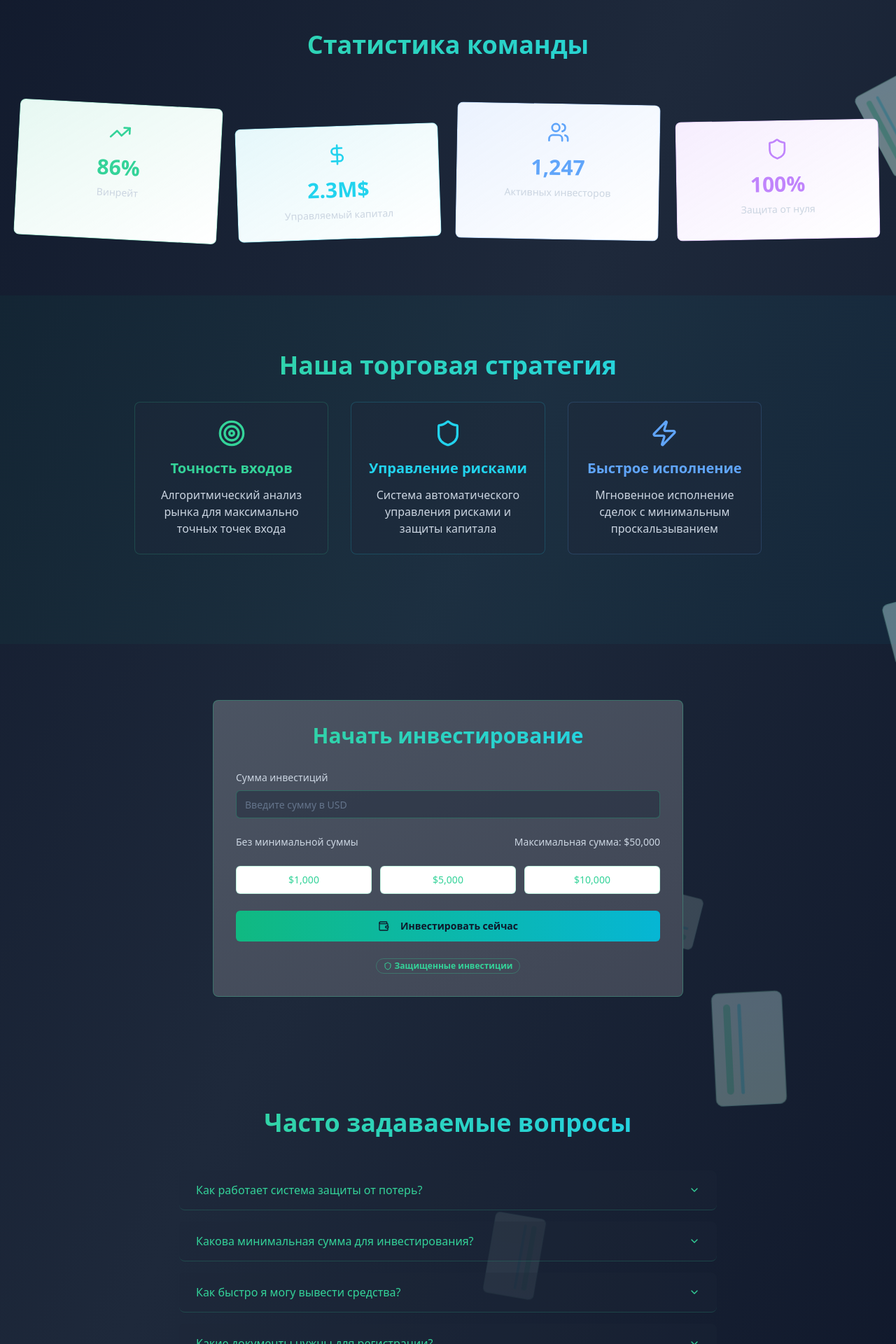
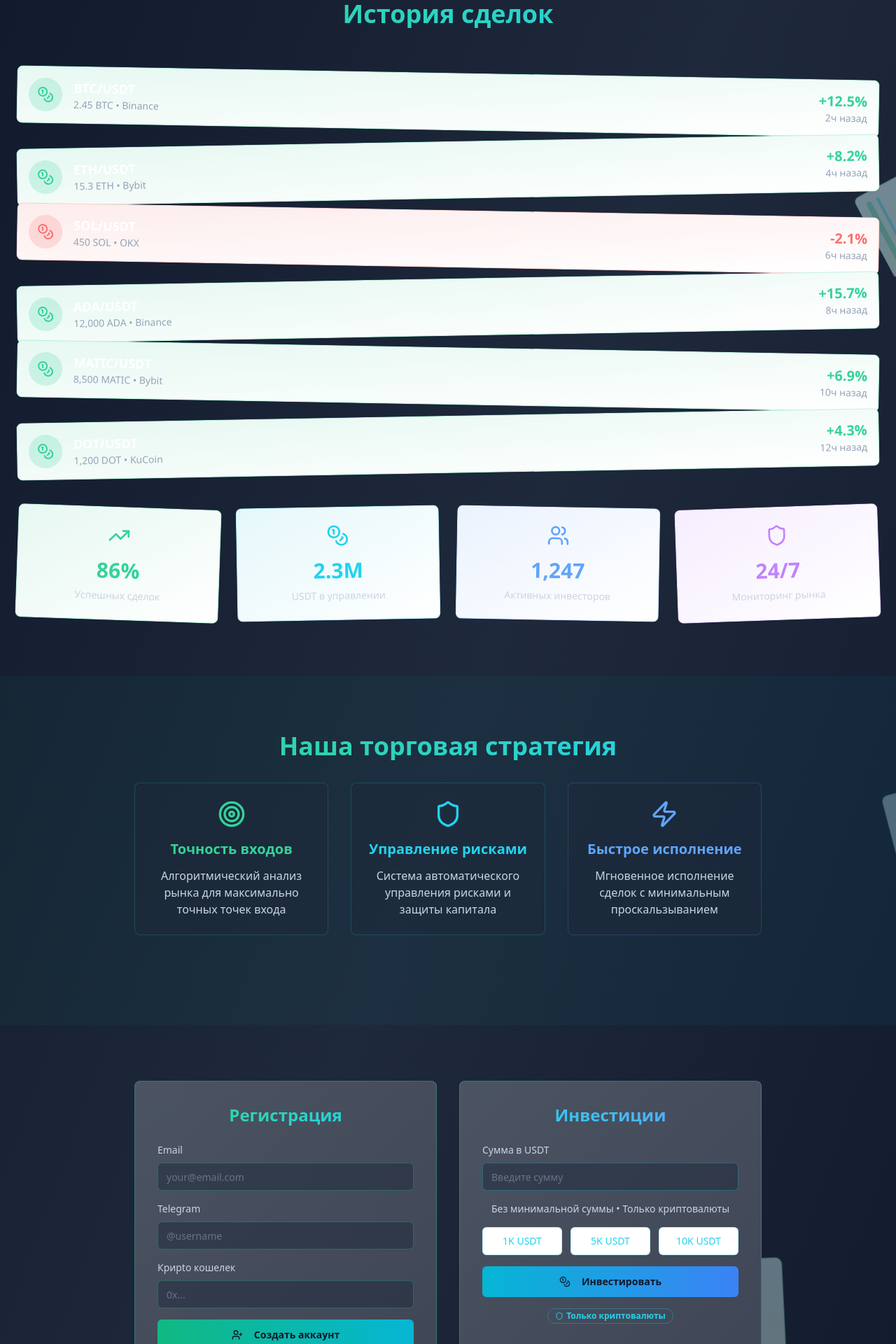
Before and after one commit to pr-poehali-dev/yura-site-project-3, a React (Vite) app: page / in a window 1280 px wide. Shown: the part 660-2580 px from the top of the page at 70% size. Built offline with nearby package versions, Linux system fonts and the light colour scheme.

Commit message:
Обновление личного кабинета инвестора

```diff
--- a/src/pages/Index.tsx
+++ b/src/pages/Index.tsx
@@ -69,51 +69,85 @@ const Index = () => {
       {/* Hero Section */}
       <section className="relative z-10 px-6 py-20 text-center">
         <div className="max-w-6xl mx-auto">
-          <h1 className="text-6xl md:text-8xl font-bold mb-8 bg-gradient-to-r from-emerald-400 via-cyan-400 to-blue-500 bg-clip-text text-transparent animate-fade-in" style={{fontFamily: 'Orbitron, monospace'}}>
-            86%
+          <h1 className="text-4xl md:text-6xl font-bold mb-8 bg-gradient-to-r from-emerald-400 via-cyan-400 to-blue-500 bg-clip-text text-transparent animate-fade-in" style={{fontFamily: 'Orbitron, monospace'}}>
+            NexusTrade
           </h1>
-          <h2 className="text-3xl md:text-5xl font-bold mb-6 animate-fade-in" style={{animationDelay: '0.2s'}}>
-            Винрейт нашей стратегии
+          <h2 className="text-2xl md:text-4xl font-bold mb-6 animate-fade-in" style={{animationDelay: '0.2s'}}>
+            Профессиональная торговля криптовалютами
           </h2>
           <p className="text-xl text-slate-300 mb-12 max-w-3xl mx-auto animate-fade-in" style={{animationDelay: '0.4s'}}>
-            Команда опытных трейдеров разработала революционную торговую стратегию.
-            Инвестируйте в наш капитал и получайте стабильную прибыль с защитой от потерь.
+            Команда опытных трейдеров управляет капиталом с использованием продвинутых алгоритмов.
+            Стабильная прибыль, полная прозрачность операций и защита инвестиций через криптовалюты.
           </p>
           <div className="flex flex-col md:flex-row gap-6 justify-center animate-fade-in" style={{animationDelay: '0.6s'}}>
             <Button size="lg" className="bg-gradient-to-r from-emerald-500 to-cyan-500 hover:from-emerald-600 hover:to-cyan-600 text-slate-900 font-bold px-8 py-4 rounded-full transform hover:scale-105 transition-all duration-300">
-              <Icon name="TrendingUp" className="mr-2" size={20} />
-              Начать инвестировать
+              <Icon name="UserPlus" className="mr-2" size={20} />
+              Регистрация
             </Button>
             <Button size="lg" variant="outline" className="border-2 border-emerald-400 text-emerald-400 hover:bg-emerald-400 hover:text-slate-900 px-8 py-4 rounded-full">
               <Icon name="BarChart3" className="mr-2" size={20} />
-              Изучить стратегию
+              История сделок
             </Button>
           </div>
         </div>
       </section>
 
-      {/* Statistics Cards - Chaotic Layout */}
+      {/* Trading History Section */}
       <section className="relative z-10 px-6 py-20">
-        <div className="max-w-7xl mx-auto relative">
+        <div className="max-w-7xl mx-auto">
           <h2 className="text-4xl font-bold text-center mb-16 bg-gradient-to-r from-emerald-400 to-cyan-400 bg-clip-text text-transparent">
-            Статистика команды
+            История сделок
           </h2>
 
-          <div className="grid grid-cols-1 md:grid-cols-3 lg:grid-cols-4 gap-6 relative">
-            {/* Chaotically positioned stat cards */}
-            <Card className="bg-gradient-to-br from-emerald-500/10 to-transparent border-emerald-400/30 hover:border-emerald-400/60 transition-all duration-300 transform hover:scale-105 md:rotate-3 hover:rotate-0">
+          <div className="grid gap-4 mb-8">
+            {/* Trading cards with crypto data */}
+            {[
+              { coin: 'BTC/USDT', profit: '+12.5%', amount: '2.45 BTC', time: '2ч назад', status: 'profit', exchange: 'Binance' },
+              { coin: 'ETH/USDT', profit: '+8.2%', amount: '15.3 ETH', time: '4ч назад', status: 'profit', exchange: 'Bybit' },
+              { coin: 'SOL/USDT', profit: '-2.1%', amount: '450 SOL', time: '6ч назад', status: 'loss', exchange: 'OKX' },
+              { coin: 'ADA/USDT', profit: '+15.7%', amount: '12,000 ADA', time: '8ч назад', status: 'profit', exchange: 'Binance' },
+              { coin: 'MATIC/USDT', profit: '+6.9%', amount: '8,500 MATIC', time: '10ч назад', status: 'profit', exchange: 'Bybit' },
+              { coin: 'DOT/USDT', profit: '+4.3%', amount: '1,200 DOT', time: '12ч назад', status: 'profit', exchange: 'KuCoin' }
+            ].map((trade, index) => (
+              <Card key={index} className={`bg-gradient-to-br ${trade.status === 'profit' ? 'from-emerald-500/10 to-transparent border-emerald-400/30' : 'from-red-500/10 to-transparent border-red-400/30'} hover:border-opacity-60 transition-all duration-300 transform hover:scale-[1.02] ${index % 2 === 0 ? 'md:rotate-1' : 'md:-rotate-1'} hover:rotate-0`}>
+                <CardContent className="p-4">
+                  <div className="flex items-center justify-between">
+                    <div className="flex items-center space-x-4">
+                      <div className={`w-12 h-12 rounded-full ${trade.status === 'profit' ? 'bg-emerald-400/20' : 'bg-red-400/20'} flex items-center justify-center`}>
+                        <Icon name="Coins" className={trade.status === 'profit' ? 'text-emerald-400' : 'text-red-400'} size={24} />
+                      </div>
+                      <div>
+                        <div className="font-bold text-lg text-white">{trade.coin}</div>
+                        <div className="text-sm text-slate-400">{trade.amount} • {trade.exchange}</div>
+                      </div>
+                    </div>
+                    <div className="text-right">
+                      <div className={`text-xl font-bold ${trade.status === 'profit' ? 'text-emerald-400' : 'text-red-400'}`}>
+                        {trade.profit}
+                      </div>
+                      <div className="text-sm text-slate-400">{trade.time}</div>
+                    </div>
+                  </div>
+                </CardContent>
+              </Card>
+            ))}
+          </div>
+
+          {/* Statistics summary */}
+          <div className="grid grid-cols-1 md:grid-cols-4 gap-6 mt-12">
+            <Card className="bg-gradient-to-br from-emerald-500/10 to-transparent border-emerald-400/30 hover:border-emerald-400/60 transition-all duration-300 transform hover:scale-105 md:rotate-2 hover:rotate-0">
               <CardContent className="p-6 text-center">
                 <Icon name="TrendingUp" className="mx-auto mb-4 text-emerald-400" size={32} />
                 <div className="text-3xl font-bold text-emerald-400 mb-2">86%</div>
-                <div className="text-sm text-slate-300">Винрейт</div>
+                <div className="text-sm text-slate-300">Успешных сделок</div>
               </CardContent>
             </Card>
 
-            <Card className="bg-gradient-to-br from-cyan-500/10 to-transparent border-cyan-400/30 hover:border-cyan-400/60 transition-all duration-300 transform hover:scale-105 md:-rotate-2 hover:rotate-0 md:mt-8">
+            <Card className="bg-gradient-to-br from-cyan-500/10 to-transparent border-cyan-400/30 hover:border-cyan-400/60 transition-all duration-300 transform hover:scale-105 md:-rotate-1 hover:rotate-0">
               <CardContent className="p-6 text-center">
-                <Icon name="DollarSign" className="mx-auto mb-4 text-cyan-400" size={32} />
-                <div className="text-3xl font-bold text-cyan-400 mb-2">2.3M$</div>
-                <div className="text-sm text-slate-300">Управляемый капитал</div>
+                <Icon name="Coins" className="mx-auto mb-4 text-cyan-400" size={32} />
+                <div className="text-3xl font-bold text-cyan-400 mb-2">2.3M</div>
+                <div className="text-sm text-slate-300">USDT в управлении</div>
               </CardContent>
             </Card>
 
@@ -125,11 +159,11 @@ const Index = () => {
               </CardContent>
             </Card>
 
-            <Card className="bg-gradient-to-br from-purple-500/10 to-transparent border-purple-400/30 hover:border-purple-400/60 transition-all duration-300 transform hover:scale-105 md:-rotate-1 hover:rotate-0 md:mt-6">
+            <Card className="bg-gradient-to-br from-purple-500/10 to-transparent border-purple-400/30 hover:border-purple-400/60 transition-all duration-300 transform hover:scale-105 md:-rotate-2 hover:rotate-0">
               <CardContent className="p-6 text-center">
                 <Icon name="Shield" className="mx-auto mb-4 text-purple-400" size={32} />
-                <div className="text-3xl font-bold text-purple-400 mb-2">100%</div>
-                <div className="text-sm text-slate-300">Защита от нуля</div>
+                <div className="text-3xl font-bold text-purple-400 mb-2">24/7</div>
+                <div className="text-sm text-slate-300">Мониторинг рынка</div>
               </CardContent>
             </Card>
           </div>
@@ -162,60 +196,99 @@ const Index = () => {
         </div>
       </section>
 
-      {/* Investment Section */}
+      {/* Registration & Investment Section */}
       <section className="relative z-10 px-6 py-20">
-        <div className="max-w-2xl mx-auto">
+        <div className="max-w-4xl mx-auto grid md:grid-cols-2 gap-8">
+          {/* Registration Form */}
           <Card className="bg-gradient-to-br from-slate-800/80 to-slate-900/80 border-emerald-400/30 backdrop-blur-sm">
             <CardContent className="p-8">
-              <h2 className="text-3xl font-bold text-center mb-8 bg-gradient-to-r from-emerald-400 to-cyan-400 bg-clip-text text-transparent">
-                Начать инвестирование
+              <h2 className="text-2xl font-bold text-center mb-6 bg-gradient-to-r from-emerald-400 to-cyan-400 bg-clip-text text-transparent">
+                Регистрация
               </h2>
-              <div className="space-y-6">
+              <div className="space-y-4">
                 <div>
-                  <label className="block text-sm font-medium mb-2 text-slate-300">Сумма инвестиций</label>
+                  <label className="block text-sm font-medium mb-2 text-slate-300">Email</label>
                   <Input
-                    type="number"
-                    placeholder="Введите сумму в USD"
-                    value={investAmount}
-                    onChange={(e) => setInvestAmount(e.target.value)}
+                    type="email"
+                    placeholder="your@email.com"
                     className="bg-slate-800/50 border-emerald-400/30 text-white placeholder-slate-400 focus:border-emerald-400"
                   />
                 </div>
-                <div className="flex justify-between text-sm text-slate-300">
-                  <span>Без минимальной суммы</span>
-                  <span>Максимальная сумма: $50,000</span>
+                <div>
+                  <label className="block text-sm font-medium mb-2 text-slate-300">Telegram</label>
+                  <Input
+                    type="text"
+                    placeholder="@username"
+                    className="bg-slate-800/50 border-emerald-400/30 text-white placeholder-slate-400 focus:border-emerald-400"
+                  />
+                </div>
+                <div>
+                  <label className="block text-sm font-medium mb-2 text-slate-300">Криpto кошелек</label>
+                  <Input
+                    type="text"
+                    placeholder="0x..."
+                    className="bg-slate-800/50 border-emerald-400/30 text-white placeholder-slate-400 focus:border-emerald-400"
+                  />
+                </div>
+                <Button size="lg" className="w-full bg-gradient-to-r from-emerald-500 to-cyan-500 hover:from-emerald-600 hover:to-cyan-600 text-slate-900 font-bold">
+                  <Icon name="UserPlus" className="mr-2" size={20} />
+                  Создать аккаунт
+                </Button>
+              </div>
+            </CardContent>
+          </Card>
+
+          {/* Investment Form */}
+          <Card className="bg-gradient-to-br from-slate-800/80 to-slate-900/80 border-cyan-400/30 backdrop-blur-sm">
+            <CardContent className="p-8">
+              <h2 className="text-2xl font-bold text-center mb-6 bg-gradient-to-r from-cyan-400 to-blue-400 bg-clip-text text-transparent">
+                Инвестиции
+              </h2>
+              <div className="space-y-4">
+                <div>
+                  <label className="block text-sm font-medium mb-2 text-slate-300">Сумма в USDT</label>
+                  <Input
+                    type="number"
+                    placeholder="Введите сумму"
+                    value={investAmount}
+                    onChange={(e) => setInvestAmount(e.target.value)}
+                    className="bg-slate-800/50 border-cyan-400/30 text-white placeholder-slate-400 focus:border-cyan-400"
+                  />
+                </div>
+                <div className="text-center text-sm text-slate-300">
+                  <span>Без минимальной суммы • Только криптовалюты</span>
                 </div>
                 <div className="grid grid-cols-3 gap-3">
                   <Button
                     variant="outline"
                     onClick={() => setInvestAmount('1000')}
-                    className="border-emerald-400/30 text-emerald-400 hover:bg-emerald-400 hover:text-slate-900"
+                    className="border-cyan-400/30 text-cyan-400 hover:bg-cyan-400 hover:text-slate-900"
                   >
-                    $1,000
+                    1K USDT
                   </Button>
                   <Button
                     variant="outline"
                     onClick={() => setInvestAmount('5000')}
-                    className="border-emerald-400/30 text-emerald-400 hover:bg-emerald-400 hover:text-slate-900"
+                    className="border-cyan-400/30 text-cyan-400 hover:bg-cyan-400 hover:text-slate-900"
                   >
-                    $5,000
+                    5K USDT
                   </Button>
                   <Button
                     variant="outline"
                     onClick={() => setInvestAmount('10000')}
-                    className="border-emerald-400/30 text-emerald-400 hover:bg-emerald-400 hover:text-slate-900"
+                    className="border-cyan-400/30 text-cyan-400 hover:bg-cyan-400 hover:text-slate-900"
                   >
-                    $10,000
+                    10K USDT
                   </Button>
                 </div>
-                <Button size="lg" className="w-full bg-gradient-to-r from-emerald-500 to-cyan-500 hover:from-emerald-600 hover:to-cyan-600 text-slate-900 font-bold py-4">
-                  <Icon name="Wallet" className="mr-2" size={20} />
-                  Инвестировать сейчас
+                <Button size="lg" className="w-full bg-gradient-to-r from-cyan-500 to-blue-500 hover:from-cyan-600 hover:to-blue-600 text-slate-900 font-bold">
+                  <Icon name="Coins" className="mr-2" size={20} />
+                  Инвестировать
                 </Button>
                 <div className="text-center text-sm text-slate-400">
-                  <Badge variant="outline" className="border-emerald-400/30 text-emerald-400">
+                  <Badge variant="outline" className="border-cyan-400/30 text-cyan-400">
                     <Icon name="Shield" className="mr-1" size={12} />
-                    Защищенные инвестиции
+                    Только криптовалюты
                   </Badge>
                 </div>
               </div>
@@ -244,11 +317,11 @@ const Index = () => {
 
             <AccordionItem value="item-2" className="border-emerald-400/20 bg-slate-800/30 rounded-lg px-6">
               <AccordionTrigger className="text-emerald-400 hover:text-emerald-300">
-                Какова минимальная сумма для инвестирования?
+                Какие криптовалюты поддерживаются?
               </AccordionTrigger>
               <AccordionContent className="text-slate-300">
-                Минимальная сумма составляет $100. Это позволяет начинающим инвесторам
-                попробовать нашу стратегию с минимальными рисками.
+                Мы принимаем USDT, BTC, ETH и другие основные криптовалюты.
+                Вывод средств также осуществляется только в криптовалютах на ваш кошелек.
               </AccordionContent>
             </AccordionItem>
 
@@ -257,9 +330,8 @@ const Index = () => {
                 Как быстро я могу вывести средства?
               </AccordionTrigger>
               <AccordionContent className="text-slate-300">
-                Вывод средств обрабатывается в течение 24 часов в рабочие дни.
-                Мы поддерживаем различные способы вывода: банковские переводы,
-                криптовалюты и электронные кошельки.
+                Вывод средств в криптовалютах обрабатывается в течение 24 часов.
+                Все выводы осуществляются только на криптокошельки, указанные при регистрации.
               </AccordionContent>
             </AccordionItem>
 
```
